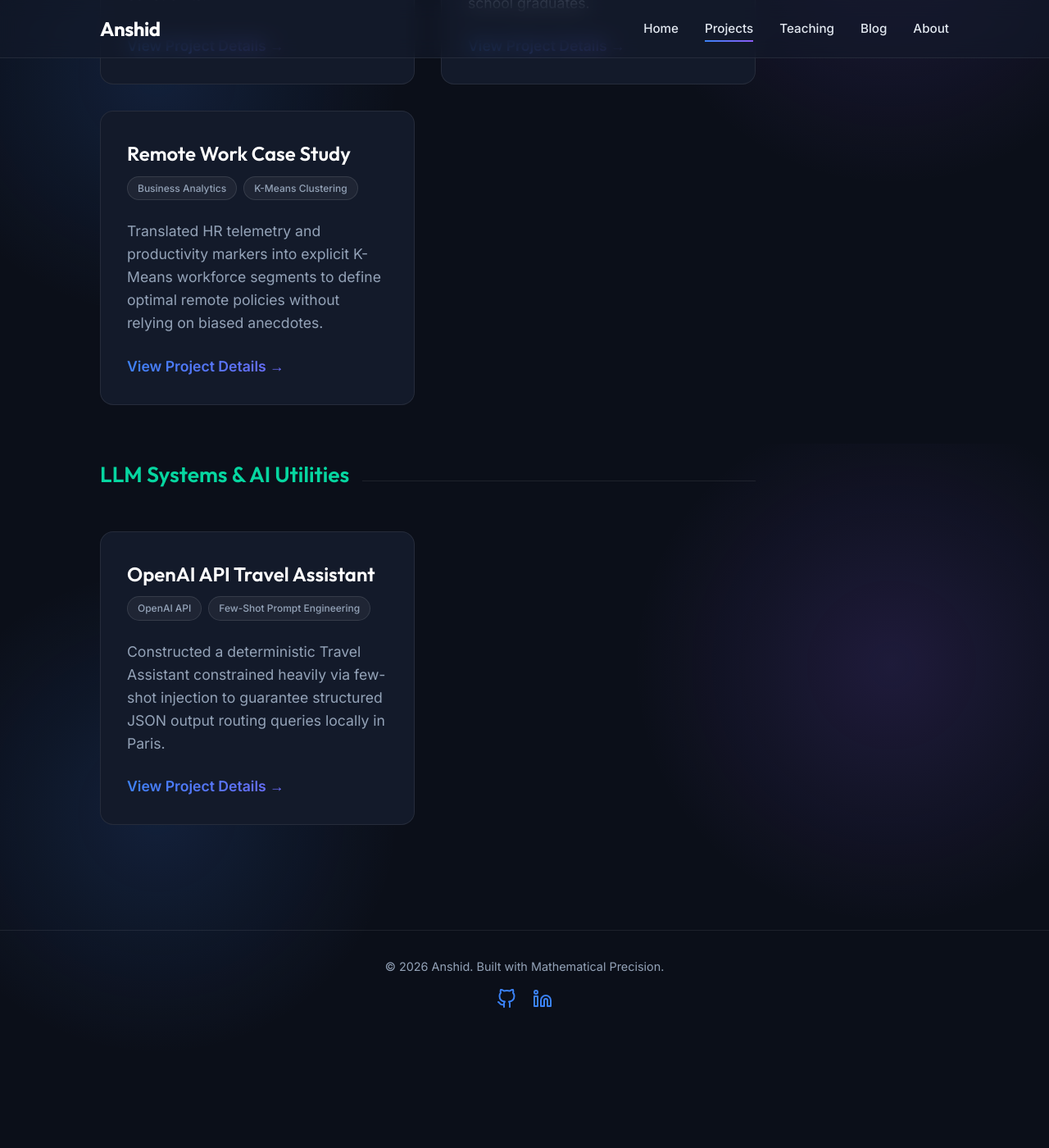
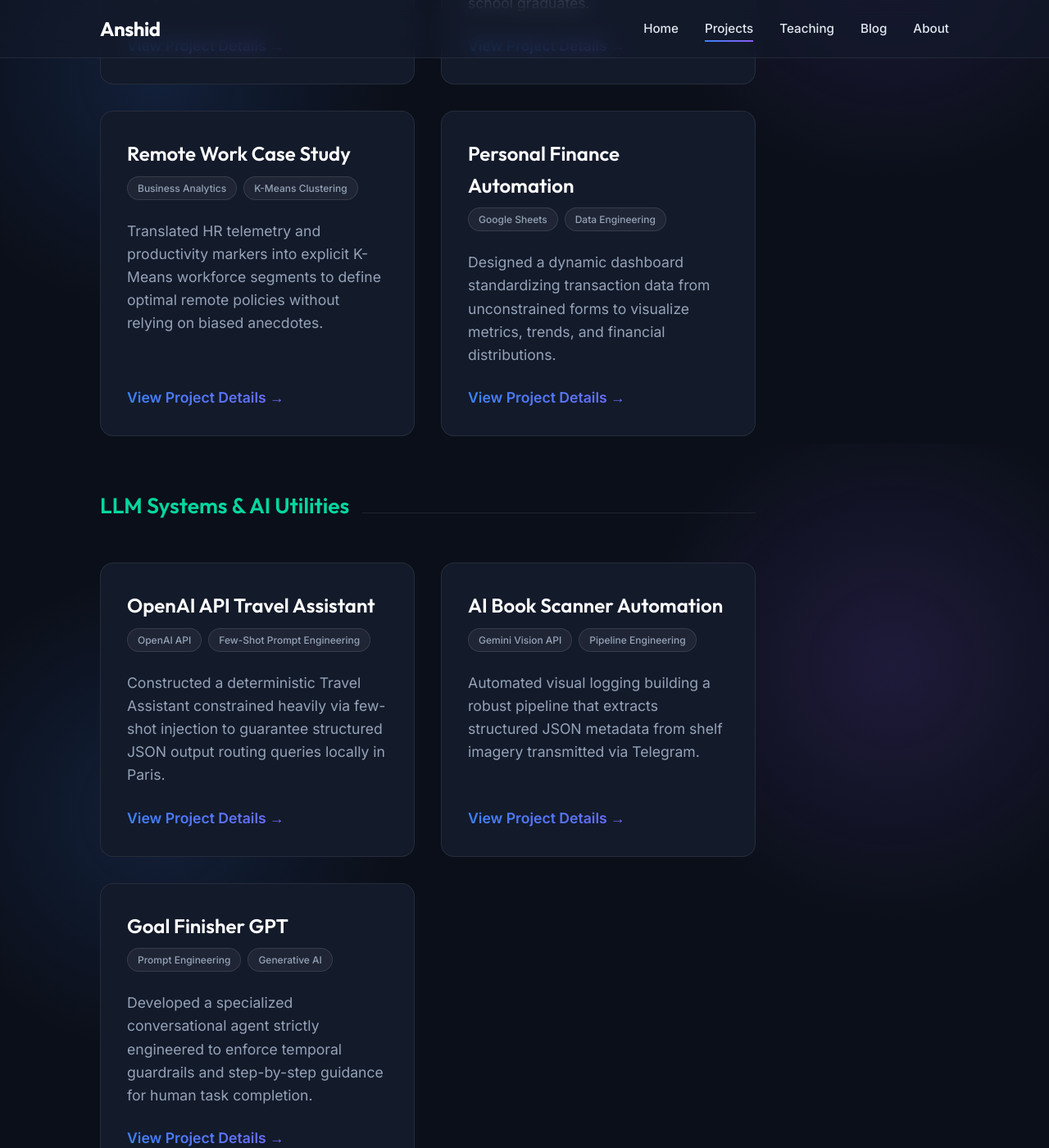
Before and after one commit to anshid/anshid.github.io, a Jekyll site: the page built from projects.md, in a window 1280 px wide and 1400 px high, scrolled down 1259 px. Shown: the whole window at 82% size. Built offline with Jekyll 4.4.1, drawn with Linux system fonts in a browser that asks for light colours; before the commit the page ends 2527 px from its top, so only the background shows below that.

Commit message:
Add new AI, GPT, and Data Analytics projects to portfolio

```diff
--- a/projects.md
+++ b/projects.md
@@ -65,6 +65,16 @@ Below is a directory of my engineering work, separated by scale and intent. Clic
     <p>Translated HR telemetry and productivity markers into explicit K-Means workforce segments to define optimal remote policies without relying on biased anecdotes.</p>
     <a href="{{ '/projects/ba-remote-work/' | relative_url }}" class="glow-text" style="font-weight: 600; margin-top: auto; display: inline-block;">View Project Details &rarr;</a>
   </div>
+
+  <div class="modern-card">
+    <h3>Personal Finance Automation</h3>
+    <div class="card-tags">
+      <span class="tag">Google Sheets</span>
+      <span class="tag">Data Engineering</span>
+    </div>
+    <p>Designed a dynamic dashboard standardizing transaction data from unconstrained forms to visualize metrics, trends, and financial distributions.</p>
+    <a href="{{ '/projects/da-personal-finance/' | relative_url }}" class="glow-text" style="font-weight: 600; margin-top: auto; display: inline-block;">View Project Details &rarr;</a>
+  </div>
 </div>
 
 <div class="section-title" style="margin-top: 4rem;">
@@ -81,4 +91,24 @@ Below is a directory of my engineering work, separated by scale and intent. Clic
     <p>Constructed a deterministic Travel Assistant constrained heavily via few-shot injection to guarantee structured JSON output routing queries locally in Paris.</p>
     <a href="{{ '/projects/ai-chatbot/' | relative_url }}" class="glow-text" style="font-weight: 600; margin-top: auto; display: inline-block;">View Project Details &rarr;</a>
   </div>
+
+  <div class="modern-card">
+    <h3>AI Book Scanner Automation</h3>
+    <div class="card-tags">
+      <span class="tag">Gemini Vision API</span>
+      <span class="tag">Pipeline Engineering</span>
+    </div>
+    <p>Automated visual logging building a robust pipeline that extracts structured JSON metadata from shelf imagery transmitted via Telegram.</p>
+    <a href="{{ '/projects/ai-book-scanner/' | relative_url }}" class="glow-text" style="font-weight: 600; margin-top: auto; display: inline-block;">View Project Details &rarr;</a>
+  </div>
+
+  <div class="modern-card">
+    <h3>Goal Finisher GPT</h3>
+    <div class="card-tags">
+      <span class="tag">Prompt Engineering</span>
+      <span class="tag">Generative AI</span>
+    </div>
+    <p>Developed a specialized conversational agent strictly engineered to enforce temporal guardrails and step-by-step guidance for human task completion.</p>
+    <a href="{{ '/projects/ai-goal-finisher/' | relative_url }}" class="glow-text" style="font-weight: 600; margin-top: auto; display: inline-block;">View Project Details &rarr;</a>
+  </div>
 </div>
```
Also changed, not shown: projects/ai-book-scanner.md (added, +47 -0 lines), projects/ai-goal-finisher.md (added, +28 -0 lines), projects/da-personal-finance.md (added, +31 -0 lines).
